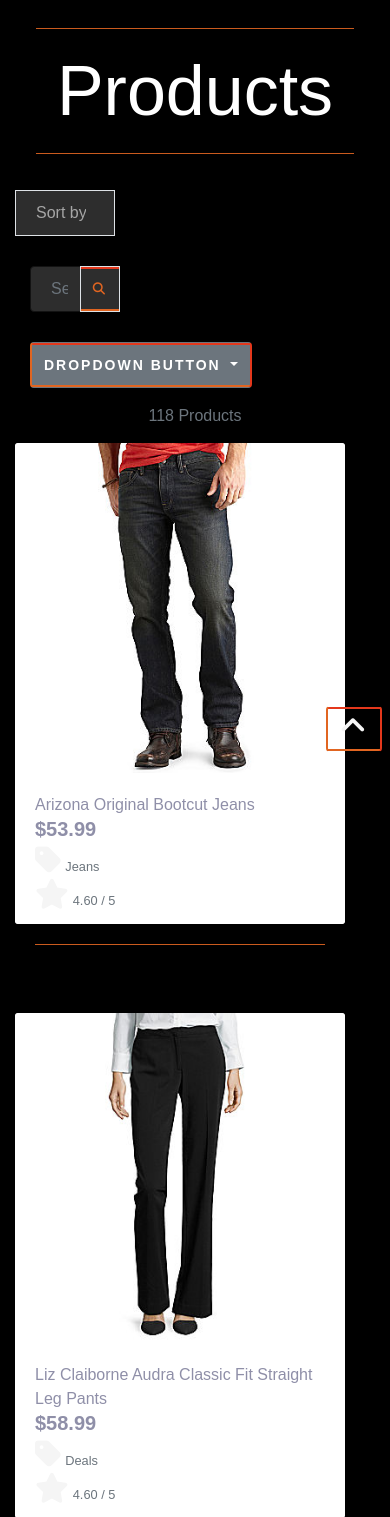
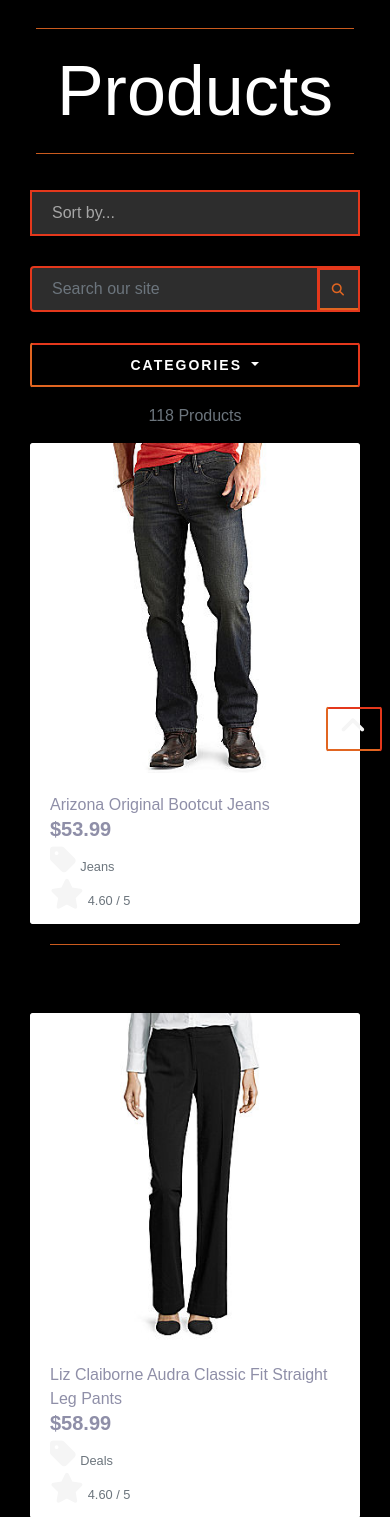
Before and after one commit to Code-Institute-Submissions/lastmilestone, a Django app: page /products/ in a window 390 px wide. Shown: the part 84-1601 px from the top of the page. Run offline with Django 3.2, Linux system fonts and the light colour scheme; data comes from the database, SQL or seed files in the repository; both versions use the stored data as it was after the commit; some libraries are stand-ins or nearby versions.

Commit message:
Added more products,more categories,cleaned product search CSS.Added order history to profile.Fixed mobile view of prod.

```diff
--- a/products/static/products/css/products.css
+++ b/products/static/products/css/products.css
@@ -1,5 +1,7 @@
 
-.form-control{height:46px;color:white;}
+.form-control{
+    height:46px;
+    color:white;}
 
 @media (max-height: 820px)and (max-width: 600px) {
     .white-h1{
@@ -15,6 +17,7 @@
     .white-h1{
         font-size: 1em;
         margin-top:80px;}
+
     .top-hr{margin-top: 50px;}
         }
 
--- a/products/templates/products/products.html
+++ b/products/templates/products/products.html
@@ -16,8 +16,8 @@
 {% block content %}
 
     <div class="container-fluid">
-        <div class="row">
-            <div class="col-4 ">
+        <div class="row justify-content mx-auto">
+                <div class="col-lg-4 col-md-12">
                         <div class="sort-select-wrapper ">
                             <select id="sort-selector" class="custom-select form-control custom-select-sm rounded-0 border border-{% if current_sorting != 'None_None' %}info{% else %}black{% endif %}">
                                 <option value="reset" {% if current_sorting == 'None_None' %} selected {% endif %}>Sort by...</option>
@@ -32,8 +32,8 @@
                             </select>
                         </div>
             </div>
-        </div>
-    <div class="col-4" aria-labelledby="mobile-search">
+
+    <div class="col-lg-4 col-md-12">
         <form class="form" method="GET" action="{% url 'products' %}">
             <div class="input-group w-100">
                 <input class="form-control " type="text" name="q" placeholder="Search our site">
@@ -43,23 +43,28 @@
                             <i class="fas fa-search fa-sm"></i>
                         </span>
                     </button>
-                 </div></div>
+                 </div>
+            </div>
         </form>
-        </div>
+    </div>
 
-<div class="dropdown col-4">
-  <button class="btn btn-secondary dropdown-toggle" type="button" id="dropdownMenuButton" data-toggle="dropdown" aria-haspopup="true" aria-expanded="false">
-    Dropdown button
+<div class="dropdown col-lg-4 col-md-12">
+  <button class="btn dropdown-toggle w-100" type="button" id="dropdownMenuButton" data-toggle="dropdown" aria-haspopup="true" aria-expanded="false">
+    Categories
   </button>
     <div class="dropdown-menu border-0" aria-labelledby="clothing-link">
                 <a href="{% url 'products' %}?category=membership" class="dropdown-item">Membership</a>
+                <a href="{% url 'products' %}?category=Protein" class="dropdown-item">Protein</a>
+                <a href="{% url 'products' %}?category=supplements" class="dropdown-item">Supplements</a>
+                <a href="{% url 'products' %}?category=drinks" class="dropdown-item">Drinks</a>
                 <a href="{% url 'products' %}?category=jeans" class="dropdown-item">Jeans</a>
                 <a href="{% url 'products' %}?category=shirts" class="dropdown-item">Shirts</a>
-                <a href="{% url 'products' %}?category=activewear,essentials,jeans,shirts" class="dropdown-item">All Clothing</a>
+                <a href="{% url 'products' %}" class="dropdown-item">All </a>
             </div>
         </div>
-
-        <div class="col-12 order-md-first">
+    </div>
+    <div class="row">
+        <div class="col-12 ">
                 <p class="text-muted mt-3 text-center text-md-left">
                         {% if search_term or current_categories or current_sorting != 'None_None' %}
                                 <span class="small"><a href="{% url 'products' %}">Products Home</a> | </span>
@@ -69,13 +74,14 @@
                     </div>
                 </div>
             </div>
-                <div class="row col-12">
+    <div class="container-fluid">
+        <div class="row justify-content mx-auto">
                     {% for product in products %}
                         <div class="col-sm-6 col-md-6 col-lg-4 col-xl-3">
                             <div class="card h-100 border-0">
                                 {% if product.image %}
                                 <a href="{% url 'product_detail' product.id %}">
-                                    <img class="card-img-top img-fluid" src="{{ product.image.url }}" alt="{{ product.name }}">
+                                    <img class="card-img-top img-fluid " src="{{ product.image.url }}" alt="{{ product.name }}">
                                 </a>
                                 {% else %}
                                 <a href="{% url 'product_detail' product.id %}">
@@ -136,8 +142,7 @@
 
                 </div>
             </div>
-        </div>
-    </div>
+
   <hr>
 {% endblock %}
 {% block postloadjs %}
--- a/static/css/base.css
+++ b/static/css/base.css
@@ -80,15 +80,22 @@
 
     -o-transition: 0.3s;
     transition: 0.3s;
-    border: 1px solid #131313;
+    border:2px solid #e4381C;
+}
+
+select{
+    border: 2px solid #e4381C;}
+
+.border {
+    border: 2px solid #e4381C!important;
 }
 option{
     background: #2d2d2d;
-    color: #a6a6a6;}
+    color: #eee8e8;}
 
 select:focus,
 .form-control:focus {
-    color: #a6a6a6;
+    color: #eee8e8;
     background: #2d2d2d;
     border: 2px solid #e16521;
     outline: 0;
@@ -140,6 +147,7 @@
 	z-index: 1;
 	border-radius: 4px;
 }
+
 .btn:hover, .btn-primary {
 	background-color:#e4381C;
 	color: #ffffff;}
@@ -147,7 +155,8 @@
 
 /* Icons */
 
-.fa-sm{color:#e16521;}
+.fa-sm{
+    color:#e16521;}
 
 /*  Navbar  */
 
@@ -217,9 +226,6 @@
 	text-transform: uppercase;
 	font-weight: 500;
 	line-height: 28px;
-	-webkit-transition: 0.3s;
-	-o-transition: 0.3s;
-	transition: 0.3s;
 	display: block;
 	font-family: "Oswald", sans-serif;
 	-webkit-transition: all 0.3s;
@@ -256,7 +262,7 @@
 	opacity: 1;
 }
 
-/* Hr */
+/* Hr Horizontal line*/
 
 hr{
 	background-color:#e16521;
@@ -290,6 +296,12 @@
 .toast-header, .toast-body{
 	background-color:#e4381C;
 	color: #ffffff;}
+
 .bag-notification-wrapper{color:#ffffff;}
+
+body > div.message-container > div > div.toast-body > div:nth-child(4) > div > p{
+    color:#ffffff;}
+
 @media  (max-width: 320px) {
-    .logo-font{font-size:1rem;}}
+    .logo-font{
+        font-size:1.5rem;}}
```
Also changed, not shown: profiles/templates/profiles/profiles.html (+47 -4 lines), checkout/models.py (line endings or trailing spaces), db.sqlite3, media/50091_Image_01.jpg (added), media/aminopro-drink_Image_01.jpg (added), media/carb-killa-bars.jpg (added), media/creatin.jpg (added), media/gold-standard.webp (added), media/mammoth.webp (added), media/proffpack.jpg (added), media/slim.jpg (added), media/whey-perfection.jpg (added).
